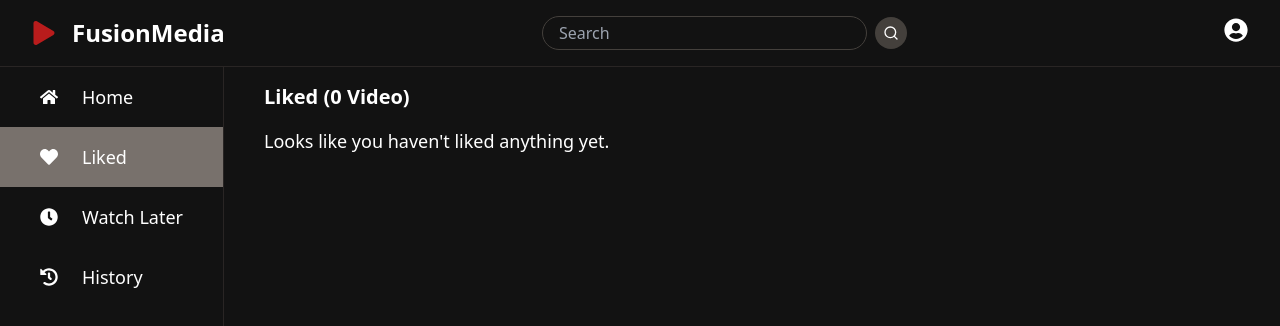
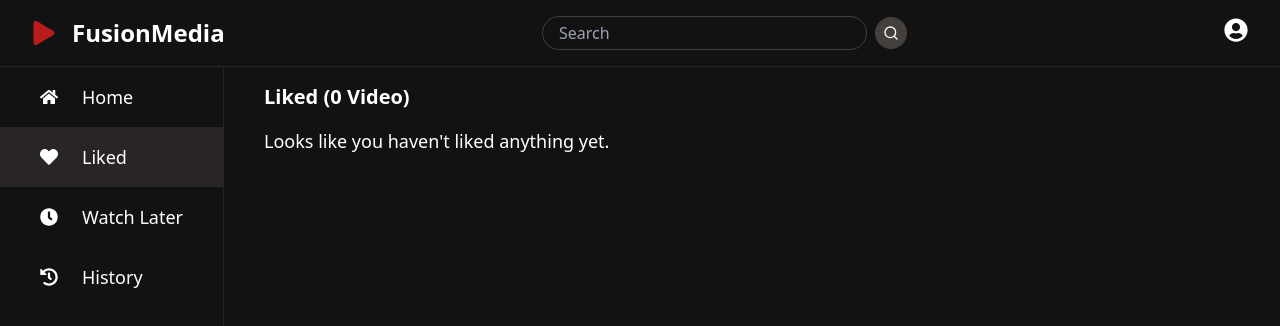
Before and after one commit to fazil490/video-library, a React (Vite) app: page /liked in a window 1280 px wide. Shown: the top 326 px of the page. Built offline with nearby package versions, Linux system fonts and the light colour scheme.

Commit message:
updated styles

```diff
--- a/src/components/Sidebar.jsx
+++ b/src/components/Sidebar.jsx
@@ -18,25 +18,25 @@ const Sidebar = () => {
       <div className="text-white text-md md:text-lg">
         <NavLink
           to="/"
-          className={`${location.pathname === "/" && 'bg-stone-500 hover:bg-stone-500'} flex items-center justify-start gap-4 md:gap-6 px-8 md:px-10 py-4 hover:bg-stone-800`}
+          className={`${location.pathname === "/" && 'bg-stone-800'} flex items-center justify-start gap-4 md:gap-6 px-8 md:px-10 py-4`}
         >
           <FaHome /> Home
         </NavLink>
         <NavLink
           to="/liked"
-          className={`${location.pathname === "/liked" && 'bg-stone-500 hover:bg-stone-500'} flex items-center justify-start gap-4 md:gap-6 px-8 md:px-10 py-4 hover:bg-stone-800`}
+          className={`${location.pathname === "/liked" && 'bg-stone-800'} flex items-center justify-start gap-4 md:gap-6 px-8 md:px-10 py-4`}
         >
           <FaHeart /> Liked
         </NavLink>
         <NavLink
           to="/watchlater"
-          className={`${location.pathname === "/watchlater" && 'bg-stone-500 hover:bg-stone-500'} flex items-center justify-start gap-4 md:gap-6 px-8 md:px-10 py-4 hover:bg-stone-800`}
+          className={`${location.pathname === "/watchlater" && 'bg-stone-800'} flex items-center justify-start gap-4 md:gap-6 px-8 md:px-10 py-4`}
         >
           <FaClock /> Watch Later
         </NavLink>
         <NavLink
           to="/history"
-          className={`${location.pathname === "/history" && 'bg-stone-500 hover:bg-stone-500'} flex items-center justify-start gap-4 md:gap-6 px-8 md:px-10 py-4 hover:bg-stone-800`}
+          className={`${location.pathname === "/history" && 'bg-stone-800'} flex items-center justify-start gap-4 md:gap-6 px-8 md:px-10 py-4`}
         >
           <FaHistory /> History
         </NavLink>
```
